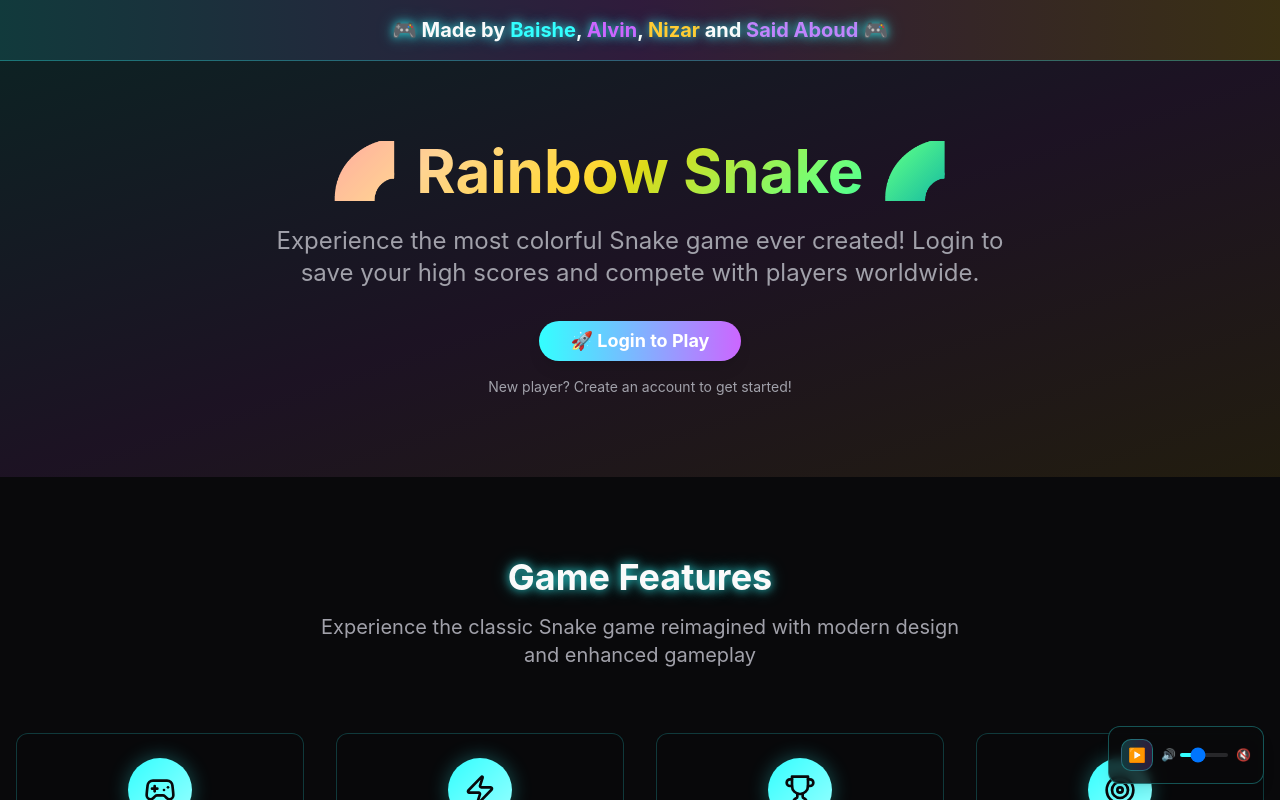
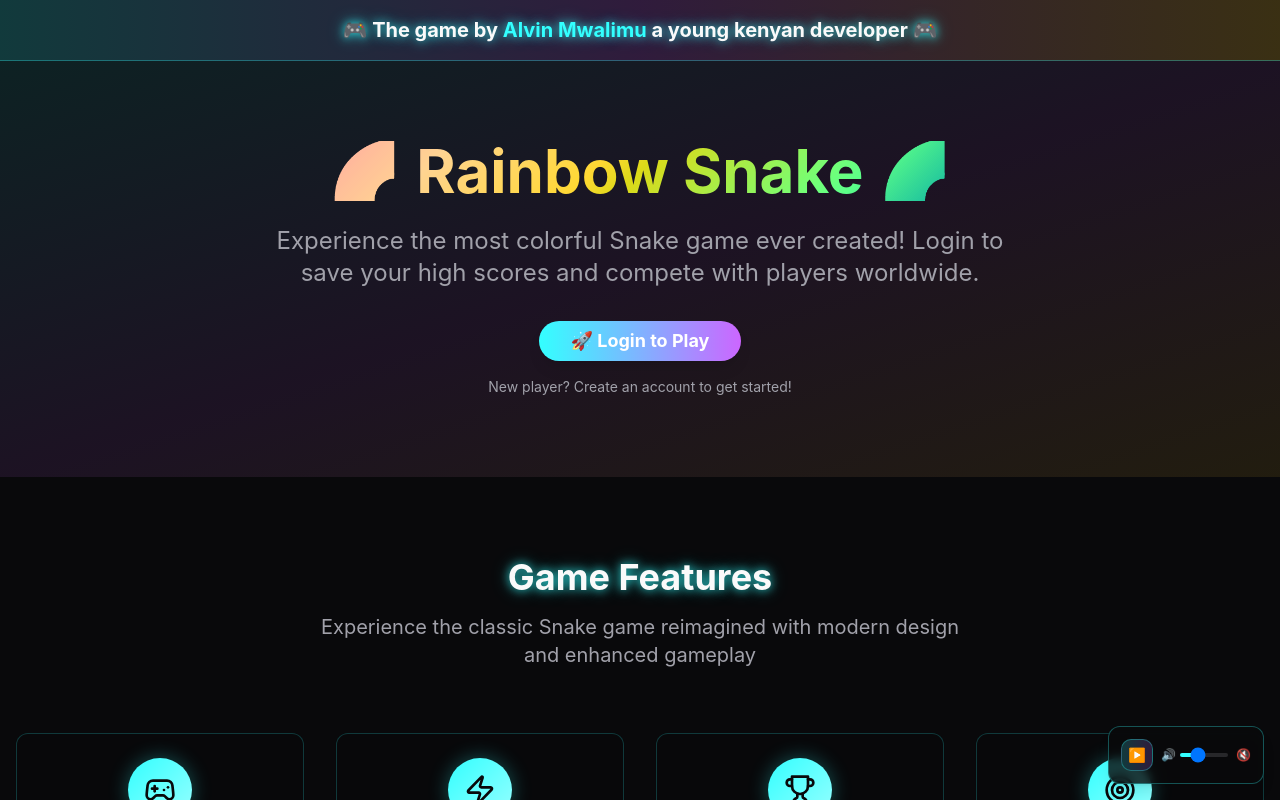
Before and after one commit to dark25Void/play-forge-web, a React (Vite) app: page / in a window 1280 px wide. Shown: the top 800 px of the page. Built offline with nearby package versions, Linux system fonts and the light colour scheme.

Commit message:
Update footer attribution
Update the footer to attribute the game to Alvin Mwalimu, a young Kenyan developer.

```diff
--- a/src/pages/Index.tsx
+++ b/src/pages/Index.tsx
@@ -65,7 +65,7 @@ const Index = () => {
         <div className="bg-gradient-to-r from-primary/20 via-secondary/20 to-accent/20 border-b border-primary/30 py-4">
           <div className="container mx-auto px-4">
             <p className="text-center text-xl font-bold text-glow animate-pulse">
-              🎮 Made by <span className="text-primary">Baishe</span>, <span className="text-secondary">Alvin</span>, <span className="text-accent">Nizar</span> and <span className="text-purple-400">Said Aboud</span> 🎮
+              🎮 The game by <span className="text-primary">Alvin Mwalimu</span> a young kenyan developer 🎮
             </p>
           </div>
         </div>
@@ -108,7 +108,7 @@ const Index = () => {
       <div className="bg-gradient-to-r from-primary/20 via-secondary/20 to-accent/20 border-b border-primary/30 py-4">
         <div className="container mx-auto px-4 flex justify-between items-center">
           <p className="text-center text-xl font-bold text-glow animate-pulse flex-1">
-            🎮 Made by <span className="text-primary">Baishe</span>, <span className="text-secondary">Alvin</span>, <span className="text-accent">Nizar</span> and <span className="text-purple-400">Said Aboud</span> 🎮
+            🎮 The game by <span className="text-primary">Alvin Mwalimu</span> a young kenyan developer 🎮
           </p>
 
           <div className="flex items-center gap-4">
```
